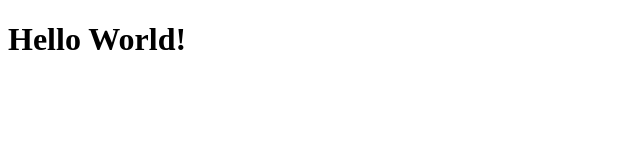
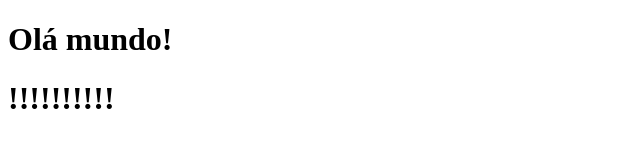
Before and after one commit to leoG-silva/usabilidade-desenvolvimentoweb-mobile-jogos, a plain HTML site: page src/index.html in a window 1280 px wide. Shown: the whole page, without its empty margins (0-640 px from the left). Drawn offline with Linux system fonts and the light colour scheme.

Commit message:
alterado linhas 10 e 11

```diff
--- a/src/index.html
+++ b/src/index.html
@@ -7,6 +7,7 @@
         <title>Aps Usabilidade, Desenvolvimento Web</title>
     </header>
     <body>
-        <h1>Hello World!</h1>
+        <h1>Olá mundo!</h1>
+        <h1>!!!!!!!!!!</h1>
     </body>
 </html>
```
